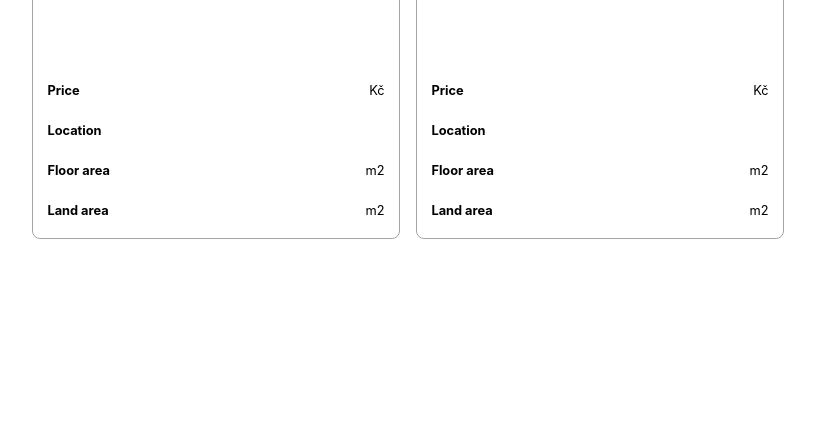
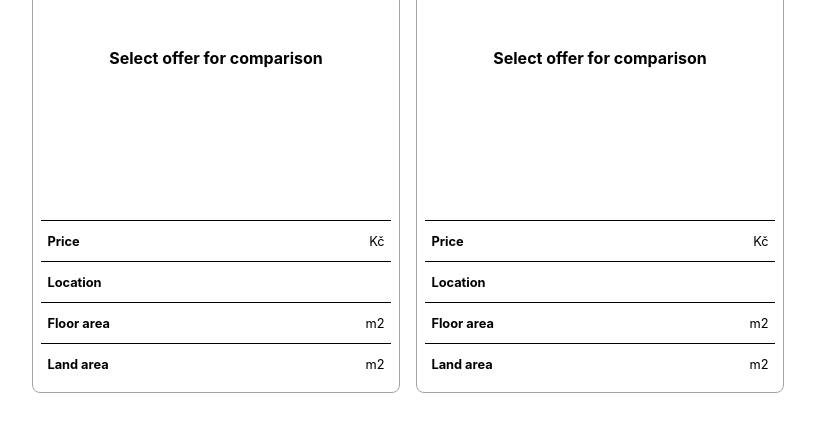
Before and after one commit to delongamateo/estate-comparison-cz, a React (Create React App) app: page / in a window 1280 px wide. Shown: the part 229-660 px from the top of the page, without its empty margins (232-1047 px from the left). Built offline with nearby package versions, Linux system fonts and the light colour scheme; no server answers.

Commit message:
add borders

```diff
--- a/src/MainCards/MainCard.scss
+++ b/src/MainCards/MainCard.scss
@@ -12,7 +12,7 @@
 
     .placeHolder {
         width: 100%;
-        height: 150px;
+        height: 300px;
         display: flex;
         align-items: center;
         justify-content: center;
@@ -29,6 +29,7 @@
         justify-content: space-between;
         align-items: center;
         height: 2.5em;
+        border-top: 1px solid black;
 
         h5 {
             font-size: 0.8em;
```
